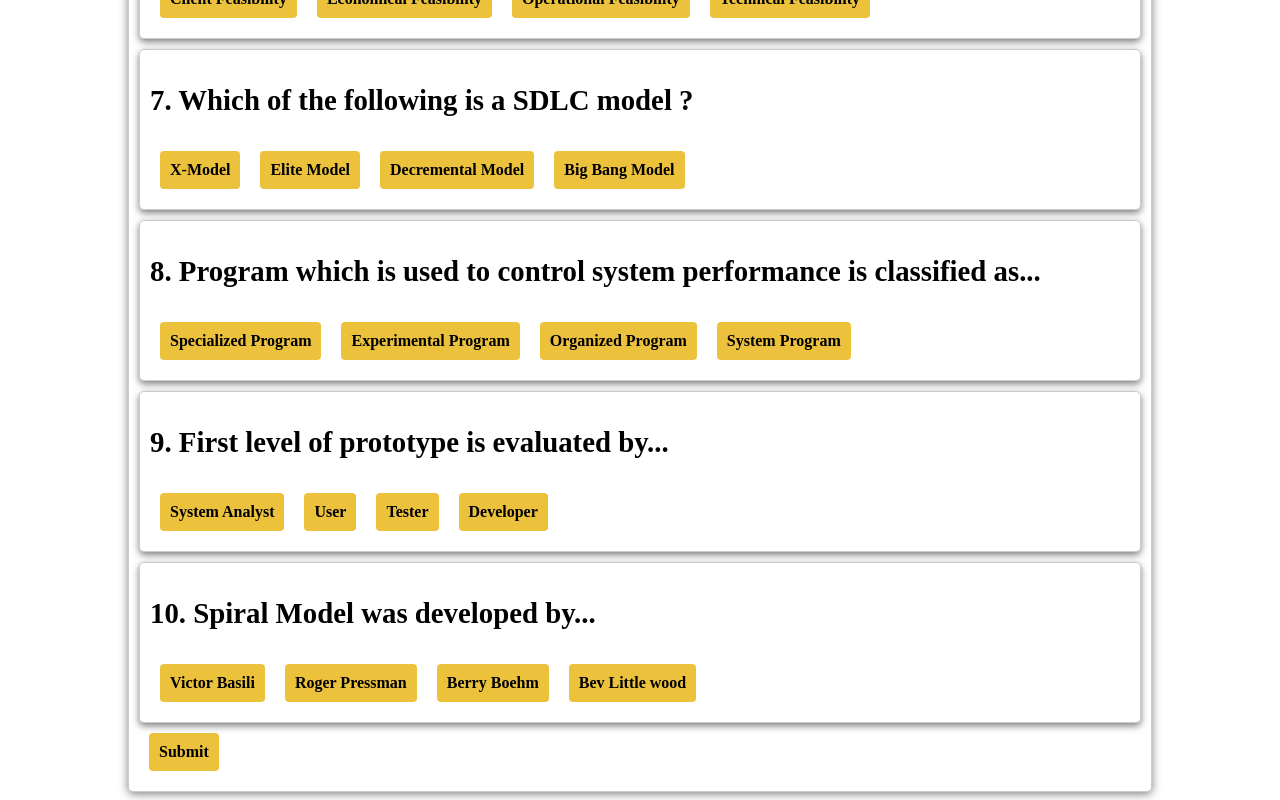
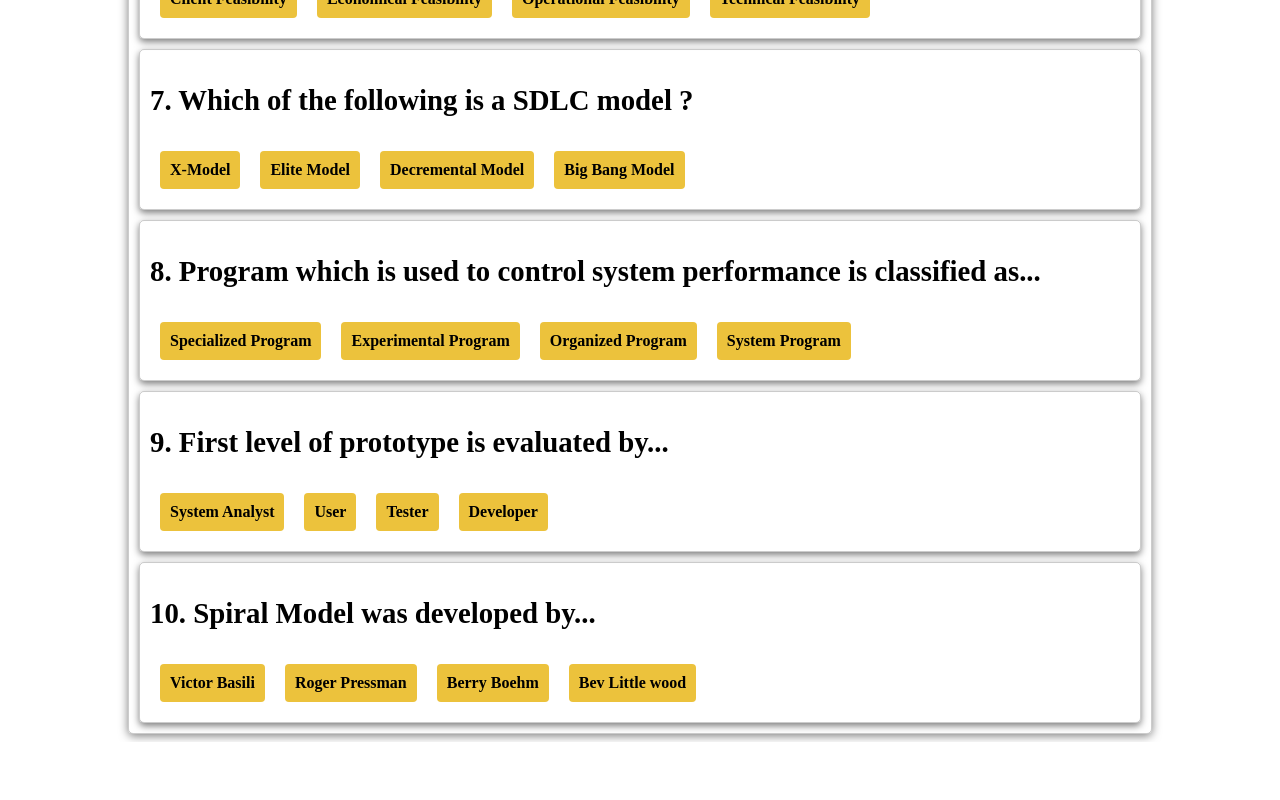
Before and after one commit to SajanKc/bca-mcq, a React (Create React App) app: page / in a window 1280 px wide. Shown: the part 1387-2187 px from the top of the page. After the commit the page ends 2129 px from the top, so only its background shows below. Built offline with nearby package versions, Linux system fonts and the light colour scheme; the HTML template or start-up script is replaced by a standard one; a web font is replaced by a local one.

Commit message:
submit button removed

```diff
--- a/src/App.js
+++ b/src/App.js
@@ -1,6 +1,6 @@
 import React, { Component } from 'react';
 import './css/style.css';
-import questionData from './QuestionService/QuestionData'
+import QuestionData from './QuestionService/QuestionData'
 import QuestionCard from './components/QuestionCard';
 import Result from './components/Result';
 import { Warning } from './components/Warning';
@@ -14,14 +14,14 @@ export default class App extends Component {
         submit: false
     };
 
-    toggler = () => {
-        this.setState({
-            submit: true
-        });
-    };
+    // toggler = () => {
+    //     this.setState({
+    //         submit: true
+    //     });
+    // };
 
     getQuestions = () => {
-        questionData().then(question => {
+        QuestionData().then(question => {
             this.setState({
                 questionBank: question
             });
@@ -75,8 +75,9 @@ export default class App extends Component {
                             />
                     )
                 }
-                <button className="answerBtn" onClick={this.toggler} >Submit</button>
+                {/* <button className="answerBtn" onClick={this.toggler}>Submit</button> */}
                 {this.state.responses === 10 ? (<Result score={this.state.score} playAgain={this.playAgain} />) : null}
+                {/* {this.state.submit || this.state.responses === 10 ? (<Result score={this.state.score} playAgain={this.playAgain} />) : null} */}
             </div>
         );
     }
```
Also changed, not shown: src/QuestionService/QuestionData.js (+0 -306 lines).
